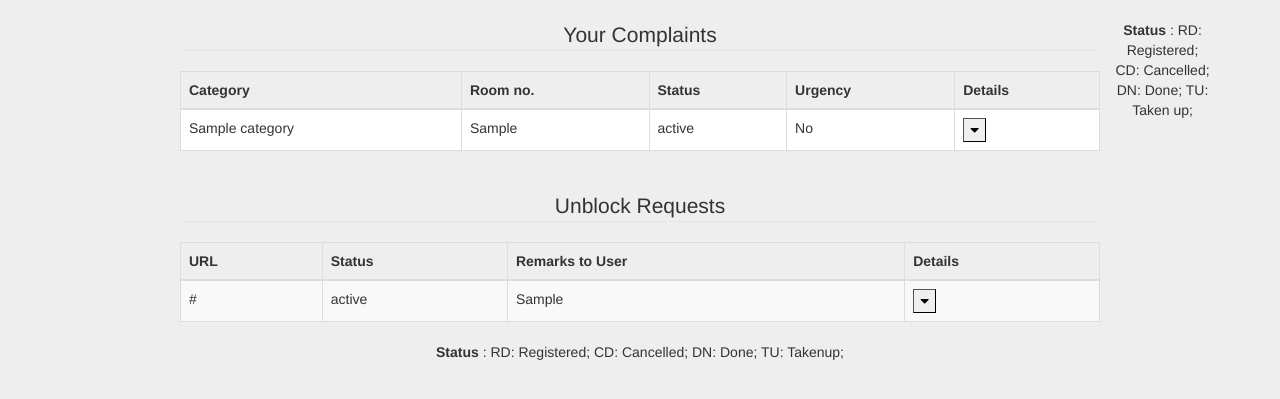
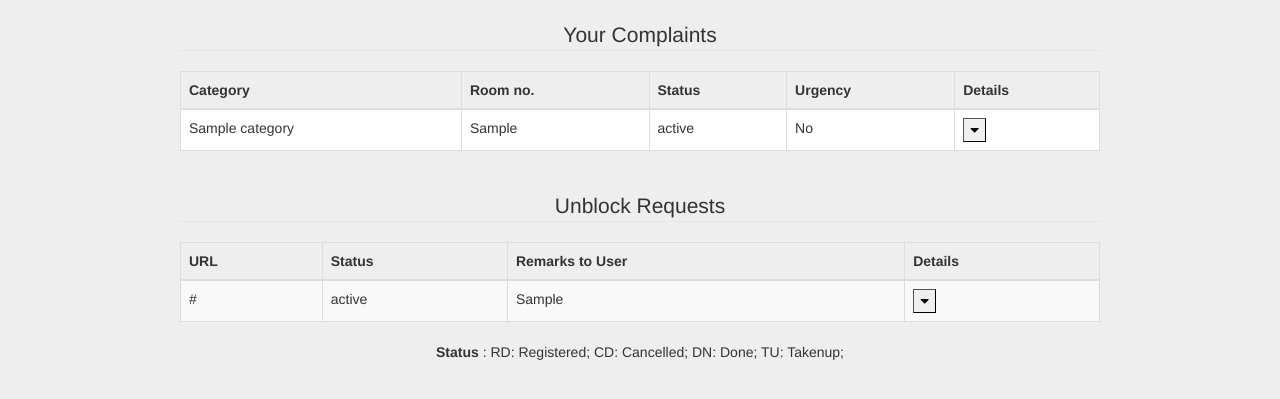
Before and after one commit to ccit-bphc/ccit-portal, a Django app: template complaints/templates/complaints/previous_requests.html in a window 1280 px wide. Shown: the part 52-451 px from the top of the page. Run offline with Django 3.2, Linux system fonts and the light colour scheme; the template is opened without the code that fills it: most values are stand-ins (such as "Sample title", 1, 10 or a date in 2020); some libraries are stand-ins or nearby versions.

Commit message:
Update previous_requests.html

```diff
--- a/complaints/templates/complaints/previous_requests.html
+++ b/complaints/templates/complaints/previous_requests.html
@@ -143,7 +143,5 @@
             <p><b>Status</b> : RD: Registered; CD: Cancelled; DN: Done; TU: Takenup;</p>
          </div>
          </center>
-         <p><b>Status</b> : RD: Registered; CD: Cancelled; DN: Done; TU: Taken up;</p>
-
       </div>
 	{% endblock %}
```
